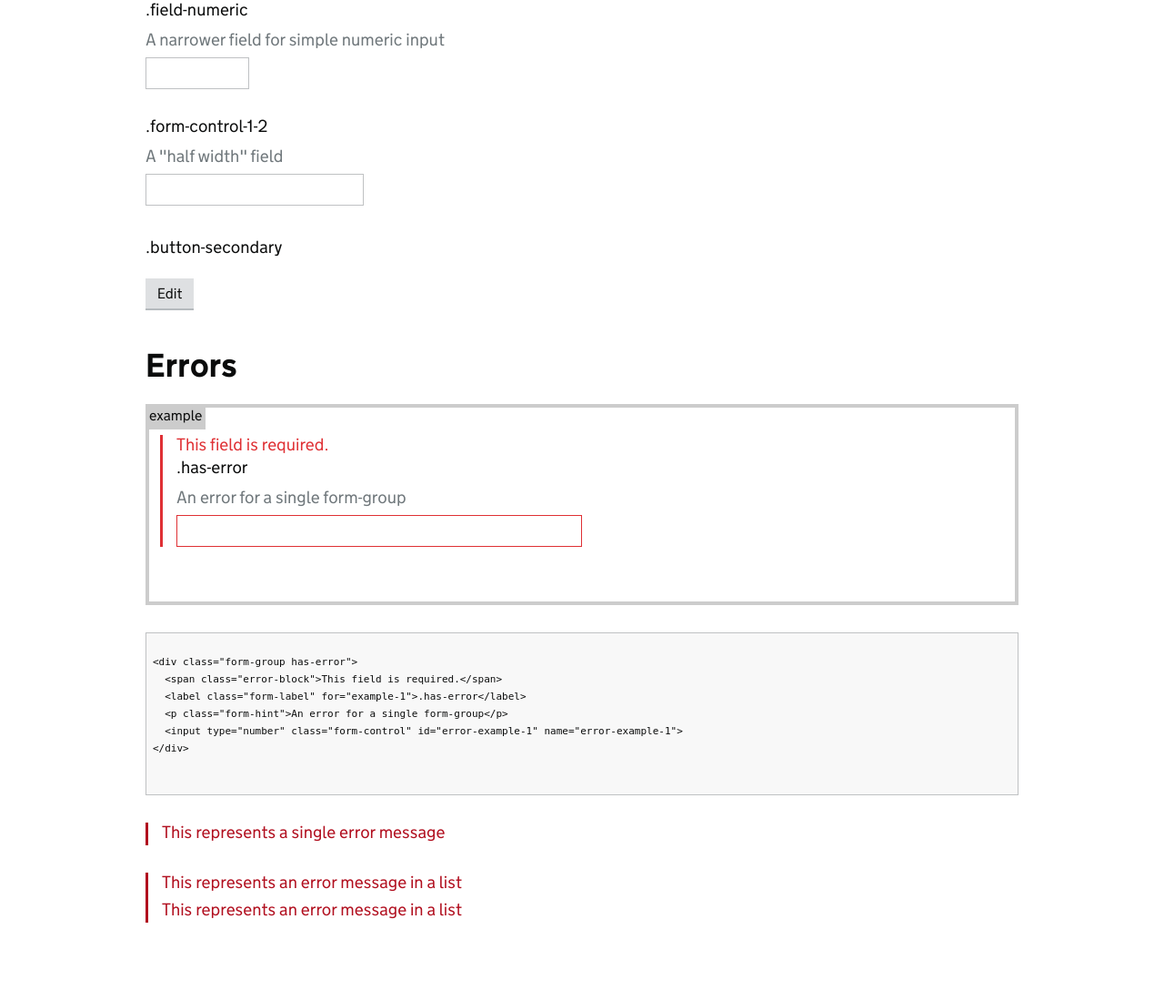
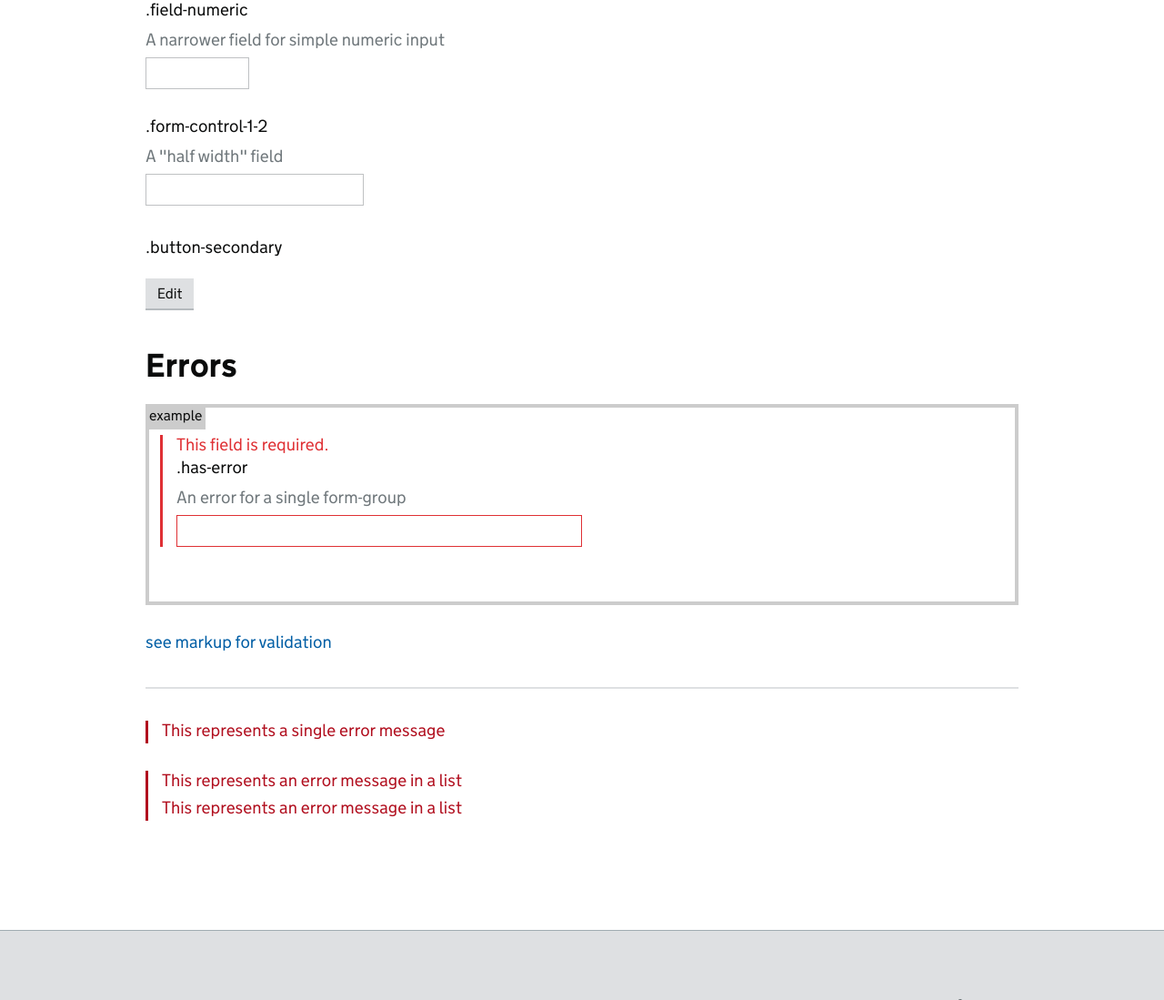
Before and after one commit to LandRegistry-Attic/external-style-guide, a Flask app: page /forms in a window 1280 px wide. Shown: the part 286-1385 px from the top of the page at 91% size. Run offline with Flask 2, Linux system fonts and the light colour scheme.

Commit message:
add details to validation section

```diff
--- a/app/templates/style-guide/forms.html
+++ b/app/templates/style-guide/forms.html
@@ -36,13 +36,18 @@
           {% include "style-guide/modules/form-input-errors.html" %}
         </div>
 
-        <div class="module-source">
-          <pre>
+        <details>
+          <summary>see markup for validation</summary>
+          <div class="module-source">
+            <pre>
 <code>
 {{ include_raw('style-guide/modules/form-input-errors.html') | escape }}
 </code>
-          </pre>
-        </div>
+            </pre>
+          </div>
+        </details>
+
+        <div class="action-division--top"></div>
 
         <div class="errors">
           <p>This represents a single error message</p>
```
